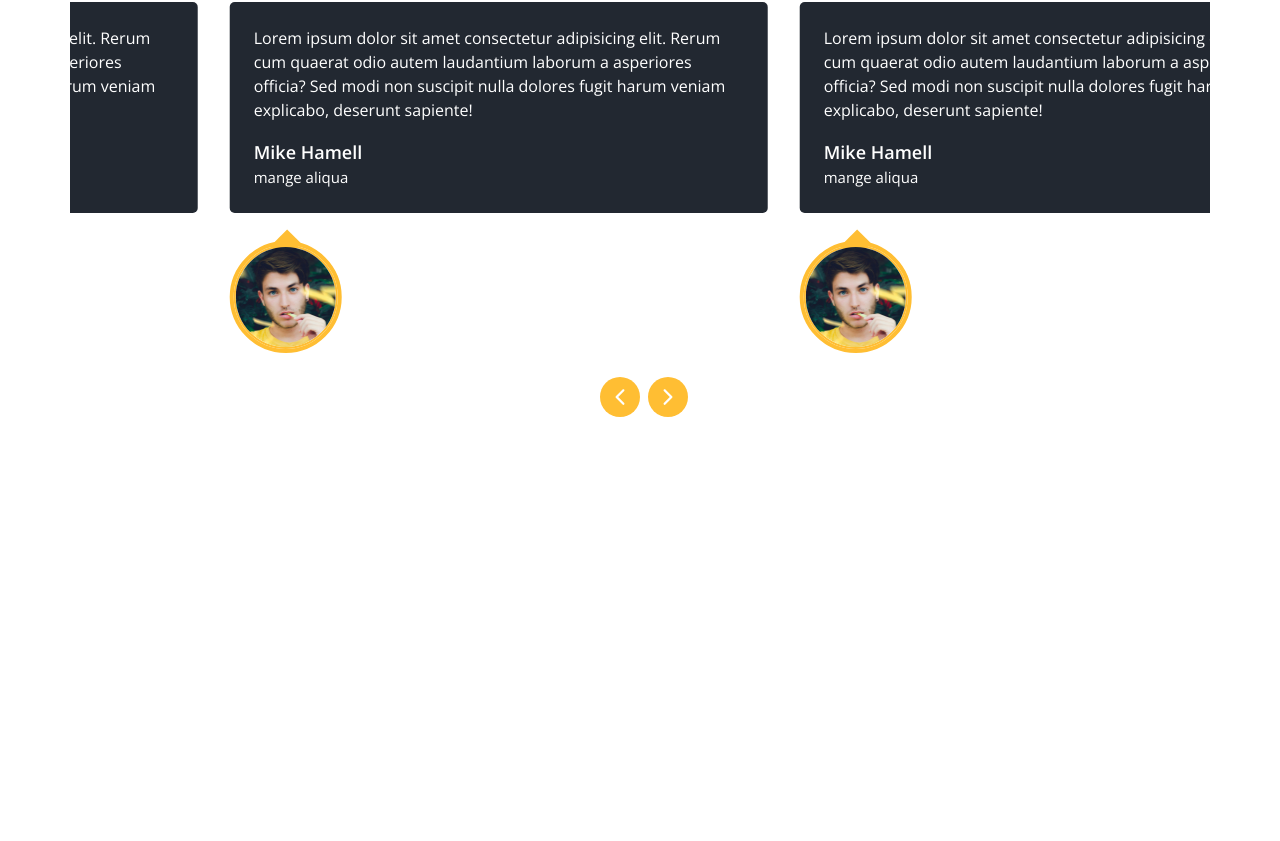
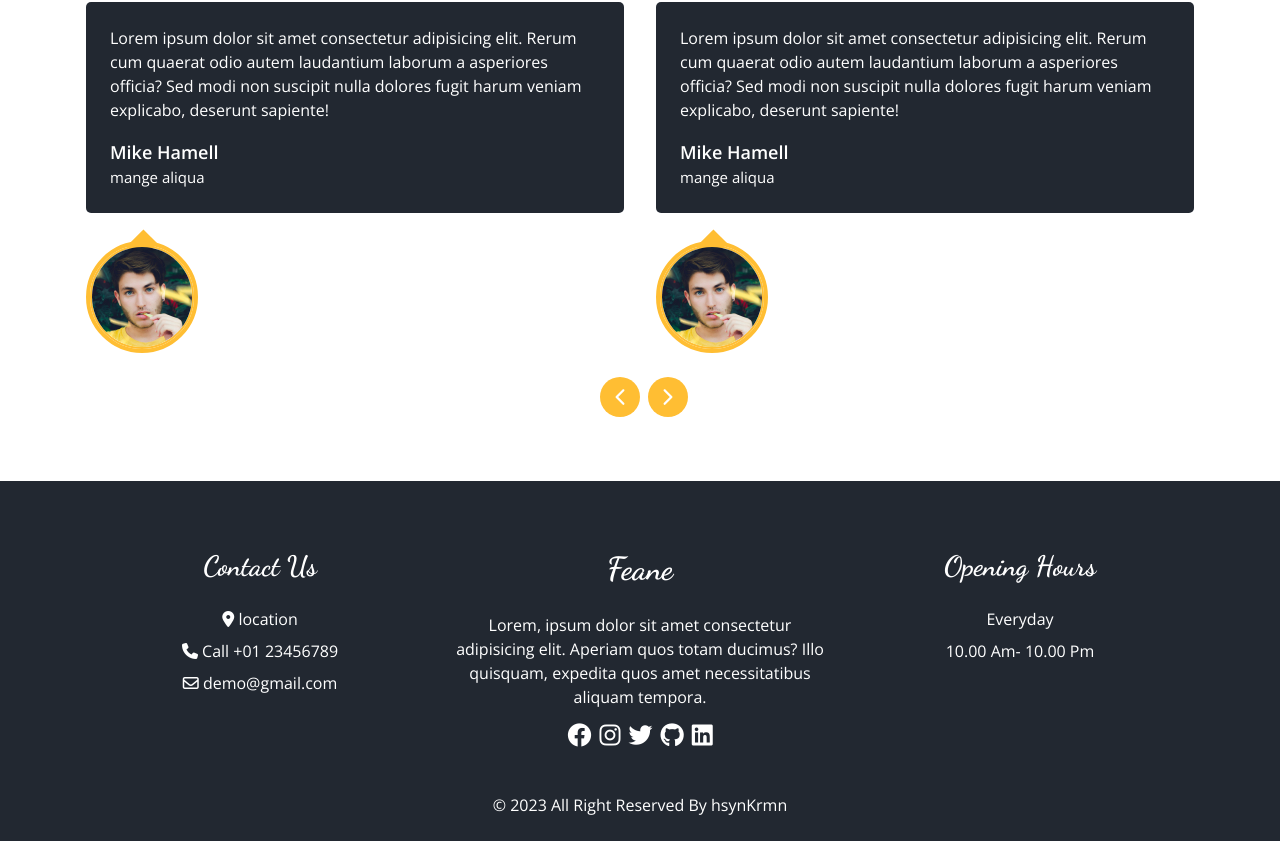
Before and after one commit to HuseyinKaraman/nextjs-food-ordering, a Next.js app: page /home in a window 1280 px wide. Shown: the part 3982-4823 px from the top of the page. Before the commit the page ends 4399 px from the top, so only its background shows below. Built offline with nearby package versions, Linux system fonts and the light colour scheme.

Commit message:
Work On Footer

```diff
--- a/components/customer/Customers.jsx
+++ b/components/customer/Customers.jsx
@@ -49,7 +49,7 @@ const Customers = () => {
     };
 
     return (
-        <div className="container mx-auto mt-5">
+        <div className="container mx-auto mt-5 mb-32">
             <Title addClass={"text-[40px] text-center"}>What Say Our Customers</Title>
             <Slider {...settings}>
                 <CustomerItem imgSrc="client1.jpg" />
--- a/components/layout/Footer.jsx
+++ b/components/layout/Footer.jsx
@@ -0,0 +1,71 @@
+import React from "react";
+import Title from "../ui/Title";
+
+const Footer = () => {
+    return (
+        <div className="bg-secondray text-white">
+            <div className="container mx-auto  pt-16 pb-6">
+                <div className="flex flex-wrap md:justify-between justify-center text-center gap-y-7 md:gap-y-0">
+                    <div className="md:flex-1">
+                        <Title addClass={"text-[28px]"}>Contact Us</Title>
+                        <div className="flex flex-col gap-y-2 mt-5">
+                            <div>
+                                <span>
+                                    <i className="fa-solid fa-location-dot"></i> location
+                                </span>
+                            </div>
+                            <div>
+                                <span>
+                                    <i className="fa-solid fa-phone"></i> Call +01 23456789
+                                </span>
+                            </div>
+                            <div>
+                                <span>
+                                    <i className="fa-regular fa-envelope"></i> demo@gmail.com
+                                </span>
+                            </div>
+                        </div>
+                    </div>
+                    <div className="md:flex-1">
+                        <Title addClass={"text-[32px]"}>Feane</Title>
+                        <p className="mt-5">
+                            Lorem, ipsum dolor sit amet consectetur adipisicing elit. Aperiam quos totam ducimus? Illo
+                            quisquam, expedita quos amet necessitatibus aliquam tempora.
+                        </p>
+                        <div className="flex justify-center gap-x-2 text-[24px] mt-2">
+                            <a href="" className="hover:text-primary">
+                                <i className="fa-brands fa-facebook"></i>
+                            </a>
+                            <a href="" className="hover:text-primary">
+                                <i className="fa-brands fa-instagram"></i>
+                            </a>
+                            <a href="" className="hover:text-primary">
+                                <i className="fa-brands fa-twitter"></i>
+                            </a>
+                            <a href="" className="hover:text-primary">
+                                <i className="fa-brands fa-github"></i>
+                            </a>
+                            <a href="" className="hover:text-primary">
+                                <i className="fa-brands fa-linkedin"></i>
+                            </a>
+                        </div>
+                    </div>
+                    <div className="md:flex-1">
+                        <Title addClass={"text-[28px]"}>Opening Hours</Title>
+                        <div className="flex flex-col gap-y-2 mt-5">
+                            <div>
+                                <span>Everyday</span>
+                            </div>
+                            <div>
+                                <span>10.00 Am- 10.00 Pm</span>
+                            </div>
+                        </div>
+                    </div>
+                </div>
+                <div className="text-center mt-10">&copy; 2023 All Right Reserved By hsynKrmn</div>
+            </div>
+        </div>
+    );
+};
+
+export default Footer;
--- a/pages/_document.js
+++ b/pages/_document.js
@@ -4,6 +4,13 @@ export default function Document() {
     return (
         <Html lang="en">
             <Head>
+                {/* Font awesome library */}
+                <link
+                    rel="stylesheet"
+                    href="https://cdnjs.cloudflare.com/ajax/libs/font-awesome/6.3.0/css/all.min.css"
+                    crossOrigin="anonymous"
+                    referrerPolicy="no-referrer"
+                />
                 <link
                     href="https://fonts.googleapis.com/css2?family=Dancing+Script:wght@400;700&family=Open+Sans:wght@300;400;500;600;700&display=swap"
                     rel="stylesheet"
--- a/pages/home/index.jsx
+++ b/pages/home/index.jsx
@@ -5,6 +5,7 @@ import MenuWrapper from "../../components/menu/MenuWrapper";
 import About from "../../components/About";
 import Reservation from "../../components/Reservation";
 import Customers from "../../components/customer/Customers";
+import Footer from "../../components/layout/Footer";
 
 const Index = () => {
     return (
@@ -15,6 +16,7 @@ const Index = () => {
             <About />
             <Reservation/>
             <Customers/>
+            <Footer />
         </>
     );
 };
```
